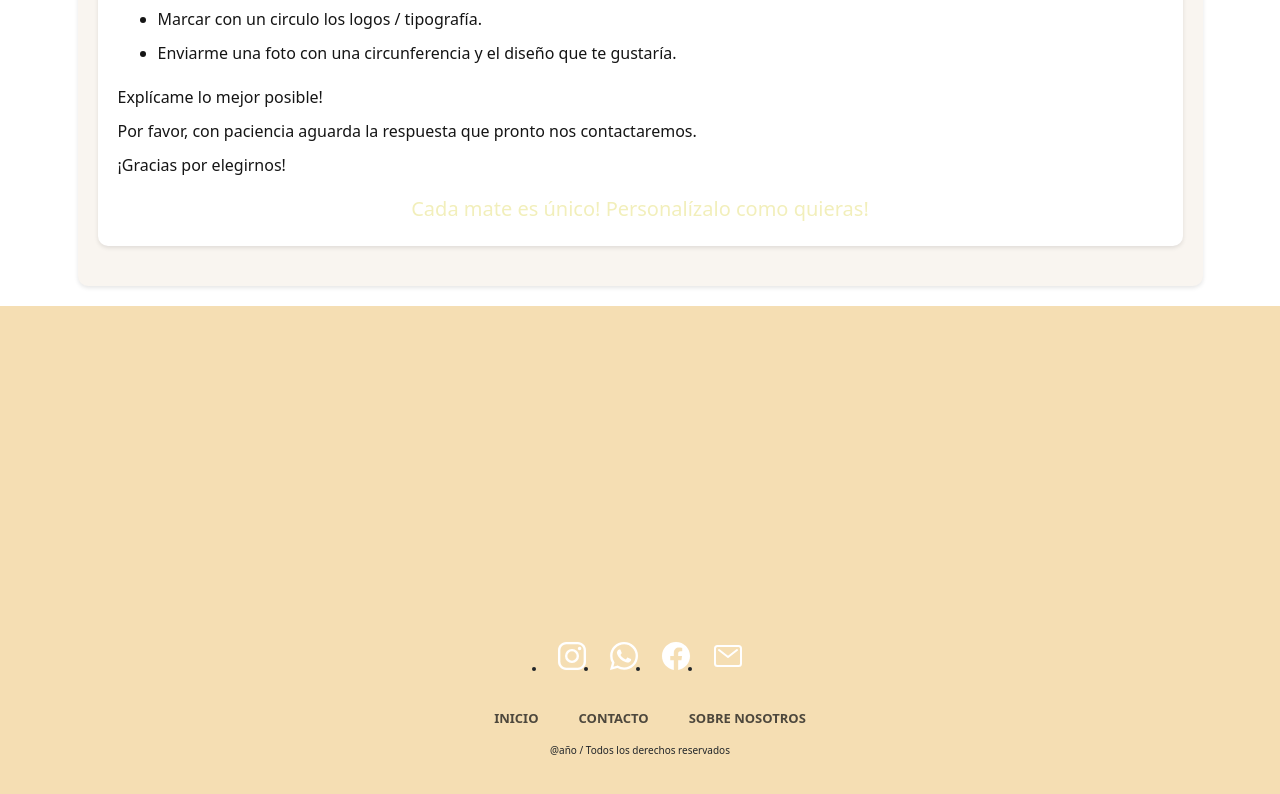
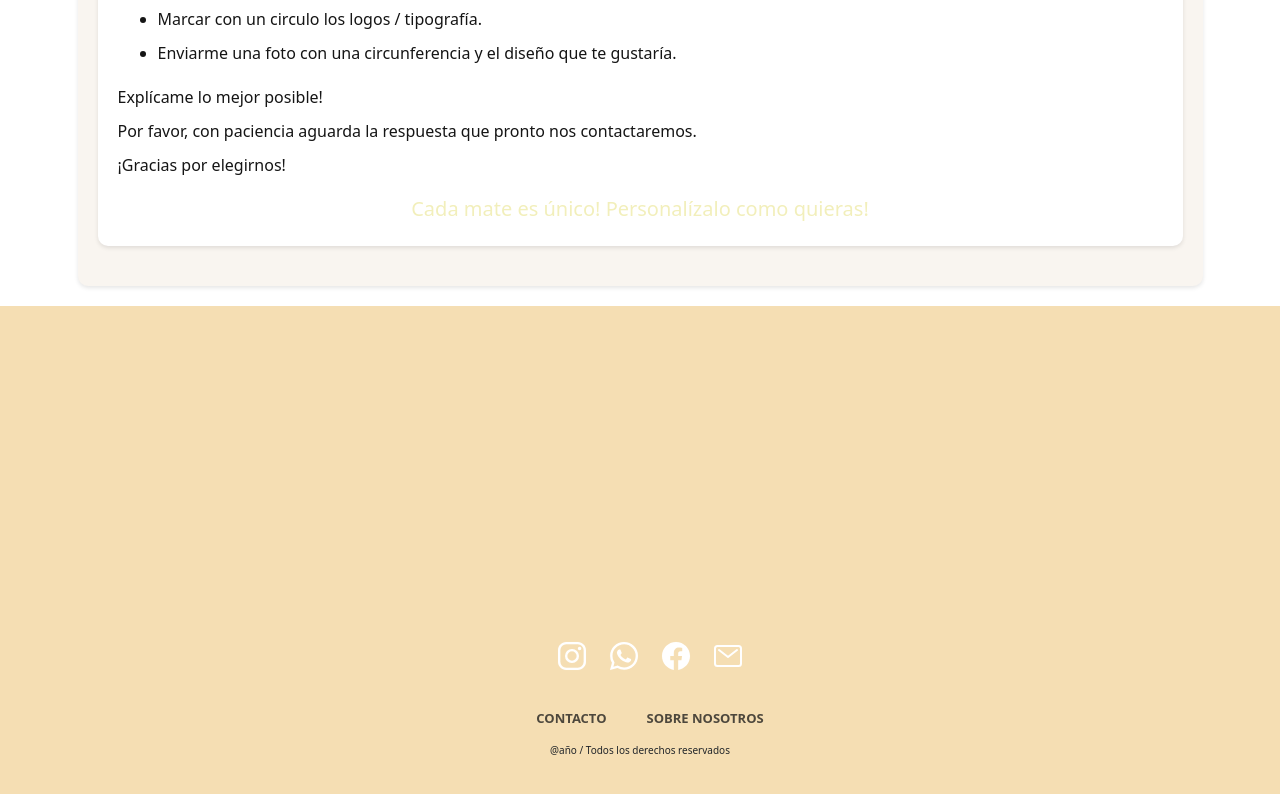
Before and after one commit to Santimerloo/PreEntrega3Merlo, a website: page pages/matespersonalizado.html in a window 1280 px wide. Shown: the part 1240-2034 px from the top of the page. Drawn offline with nearby package versions, Linux system fonts and the light colour scheme; files whose address does not match are found by name.

Commit message:
cambios footer x pages

```diff
--- a/pages/faq.html
+++ b/pages/faq.html
@@ -65,36 +65,23 @@
         </div>
     </div>
     </div>
-
-
-      <!-- footer -->
-      <footer class="footer">
+    <!-- footer -->
+    <footer class="footer">
 		<ul class="social-icon">
-			<li class="icon-elem">
-				<a href="" class="icon">
+				<a href="https://www.instagram.com/" class="icon">
 					<ion-icon name="logo-instagram"></ion-icon>
 				</a>
-			</li>
-			<li class="icon-elem">
-				<a href="" class="icon">
+				<a href="https://web.whatsapp.com/" class="icon">
 					<ion-icon name="logo-whatsapp"></ion-icon>
 				</a>
-			</li>
-			<li class="icon-elem">
-				<a href="" class="icon">
+				<a href="https://www.facebook.com/?locale=es_LA" class="icon">
 					<ion-icon name="logo-facebook"></ion-icon>
 				</a>
-			</li>
-			<li class="icon-elem">
-				<a href="" class="icon">
+				<a href="https://www.google.com/intl/es-419/gmail/about/" class="icon">
 					<ion-icon name="mail-outline"></ion-icon>
 				</a>
-			</li>
 		</ul>
 		<ul class="menu">
-            <li class="menu-elem">
-				<a href="" class="menu-icon">Inicio</a>
-			</li>
 			<li class="menu-elem">
 				<a href="" class="menu-icon">Contacto</a>
 			</li>
@@ -107,6 +94,5 @@
 	<script src="https://cdn.jsdelivr.net/npm/bootstrap@5.3.3/dist/js/bootstrap.bundle.min.js" integrity="sha384-YvpcrYf0tY3lHB60NNkmXc5s9fDVZLESaAA55NDzOxhy9GkcIdslK1eN7N6jIeHz" crossorigin="anonymous"></script>
 	<script type="module" src="https://unpkg.com/ionicons@7.1.0/dist/ionicons/ionicons.esm.js"></script>
     <script nomodule src="https://unpkg.com/ionicons@7.1.0/dist/ionicons/ionicons.js"></script>
-    <script src="https://cdn.jsdelivr.net/npm/bootstrap@5.3.3/dist/js/bootstrap.bundle.min.js" integrity="sha384-YvpcrYf0tY3lHB60NNkmXc5s9fDVZLESaAA55NDzOxhy9GkcIdslK1eN7N6jIeHz" crossorigin="anonymous"></script>
 </body>
 </html>
--- a/pages/matespersonalizado.html
+++ b/pages/matespersonalizado.html
@@ -105,31 +105,20 @@
     <!-- footer -->
 	<footer class="footer">
 		<ul class="social-icon">
-				<li class="icon-elem">
-					<a href="" class="icon">
+				<a href="https://www.instagram.com/" class="icon">
 					<ion-icon name="logo-instagram"></ion-icon>
 				</a>
-				</li>
-				<li class="icon-elem">
-					<a href="" class="icon">
+				<a href="https://web.whatsapp.com/" class="icon">
 					<ion-icon name="logo-whatsapp"></ion-icon>
 				</a>
-				</li>
-				<li class="icon-elem">
-					<a href="" class="icon">
+				<a href="https://www.facebook.com/?locale=es_LA" class="icon">
 					<ion-icon name="logo-facebook"></ion-icon>
 				</a>
-				</li>
-				<li class="icon-elem">
-					<a href="" class="icon">
+				<a href="https://www.google.com/intl/es-419/gmail/about/" class="icon">
 					<ion-icon name="mail-outline"></ion-icon>
 				</a>
-				</li>
 		</ul>
 		<ul class="menu">
-				<li class="menu-elem">
-					<a href="" class="menu-icon">Inicio</a>
-				</li>
 			<li class="menu-elem">
 				<a href="" class="menu-icon">Contacto</a>
 			</li>
@@ -142,6 +131,5 @@
 	<script src="https://cdn.jsdelivr.net/npm/bootstrap@5.3.3/dist/js/bootstrap.bundle.min.js" integrity="sha384-YvpcrYf0tY3lHB60NNkmXc5s9fDVZLESaAA55NDzOxhy9GkcIdslK1eN7N6jIeHz" crossorigin="anonymous"></script>
 	<script type="module" src="https://unpkg.com/ionicons@7.1.0/dist/ionicons/ionicons.esm.js"></script>
     <script nomodule src="https://unpkg.com/ionicons@7.1.0/dist/ionicons/ionicons.js"></script>
-		<script src="https://cdn.jsdelivr.net/npm/bootstrap@5.3.3/dist/js/bootstrap.bundle.min.js" integrity="sha384-YvpcrYf0tY3lHB60NNkmXc5s9fDVZLESaAA55NDzOxhy9GkcIdslK1eN7N6jIeHz" crossorigin="anonymous"></script>
 </body>
 </html>
```
Also changed, not shown: index.html (+0 -1 lines), pages/productos.html (+6 -19 lines), pages/tips.html (+4 -15 lines). Lines whose indentation alone changed are shown as unchanged.
